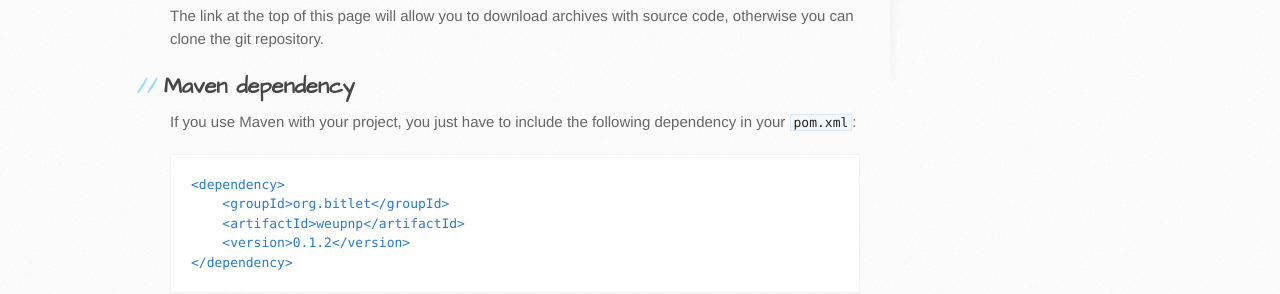
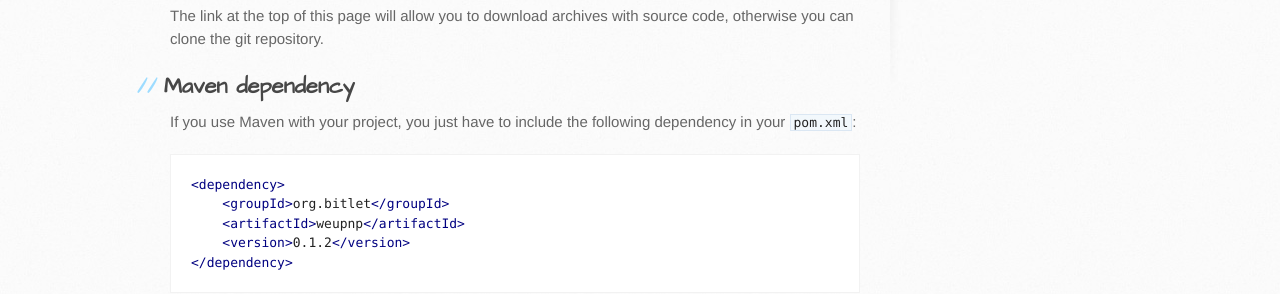
Before and after one commit to bitletorg/weupnp, a plain HTML site: page index.html in a window 1280 px wide. Shown: the part 688-982 px from the top of the page. Drawn offline with Linux system fonts and the light colour scheme.

```diff
--- a/index.html
+++ b/index.html
@@ -49,12 +49,12 @@
 
 <p>If you use Maven with your project, you just have to include the following dependency in your <code>pom.xml</code>:</p>
 
-<pre><code>&lt;dependency&gt;
-    &lt;groupId&gt;org.bitlet&lt;/groupId&gt;
-    &lt;artifactId&gt;weupnp&lt;/artifactId&gt;
-    &lt;version&gt;0.1.2&lt;/version&gt;
-&lt;/dependency&gt;
-</code></pre>
+<div class="highlight"><pre><span class="nt">&lt;dependency&gt;</span>
+    <span class="nt">&lt;groupId&gt;</span>org.bitlet<span class="nt">&lt;/groupId&gt;</span>
+    <span class="nt">&lt;artifactId&gt;</span>weupnp<span class="nt">&lt;/artifactId&gt;</span>
+    <span class="nt">&lt;version&gt;</span>0.1.2<span class="nt">&lt;/version&gt;</span>
+<span class="nt">&lt;/dependency&gt;</span>
+</pre></div>
 
 <h2>Binary archives</h2>
 
```
Also changed, not shown: params.json (+1 -1 lines).
